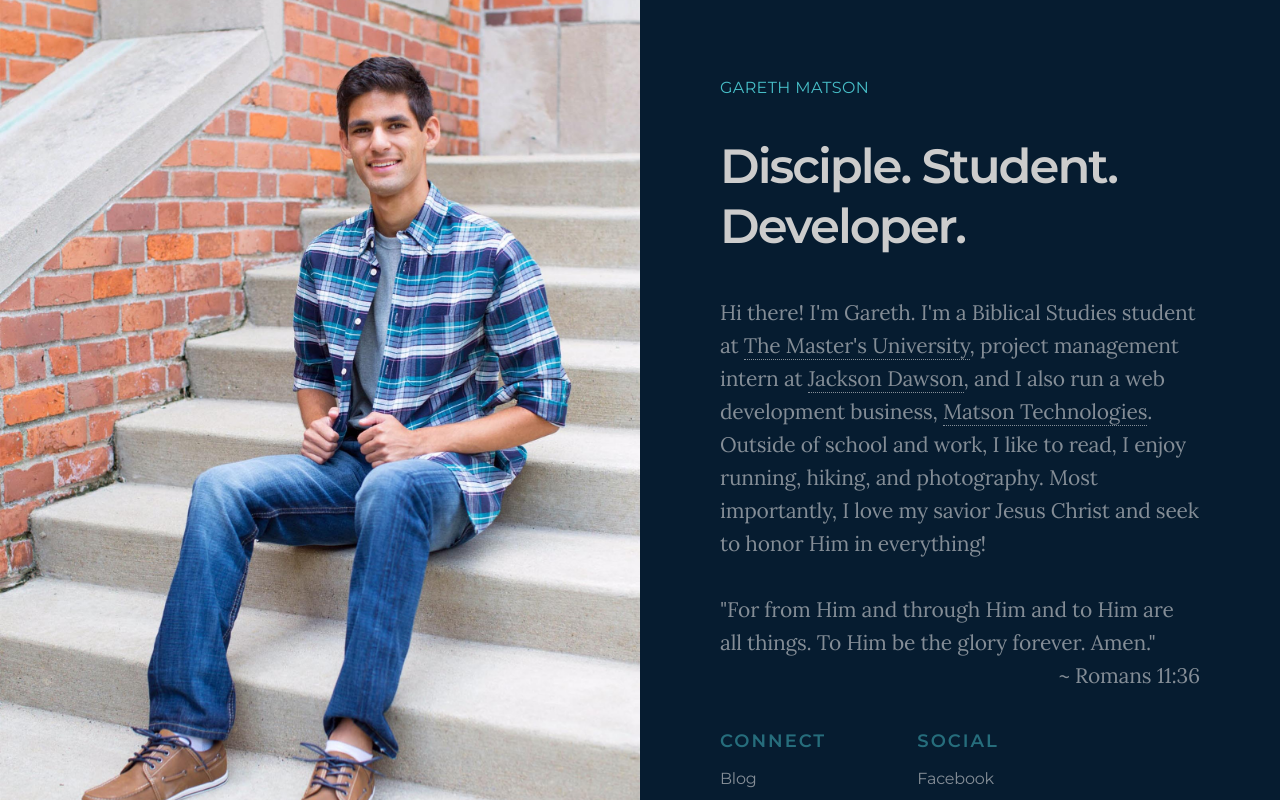
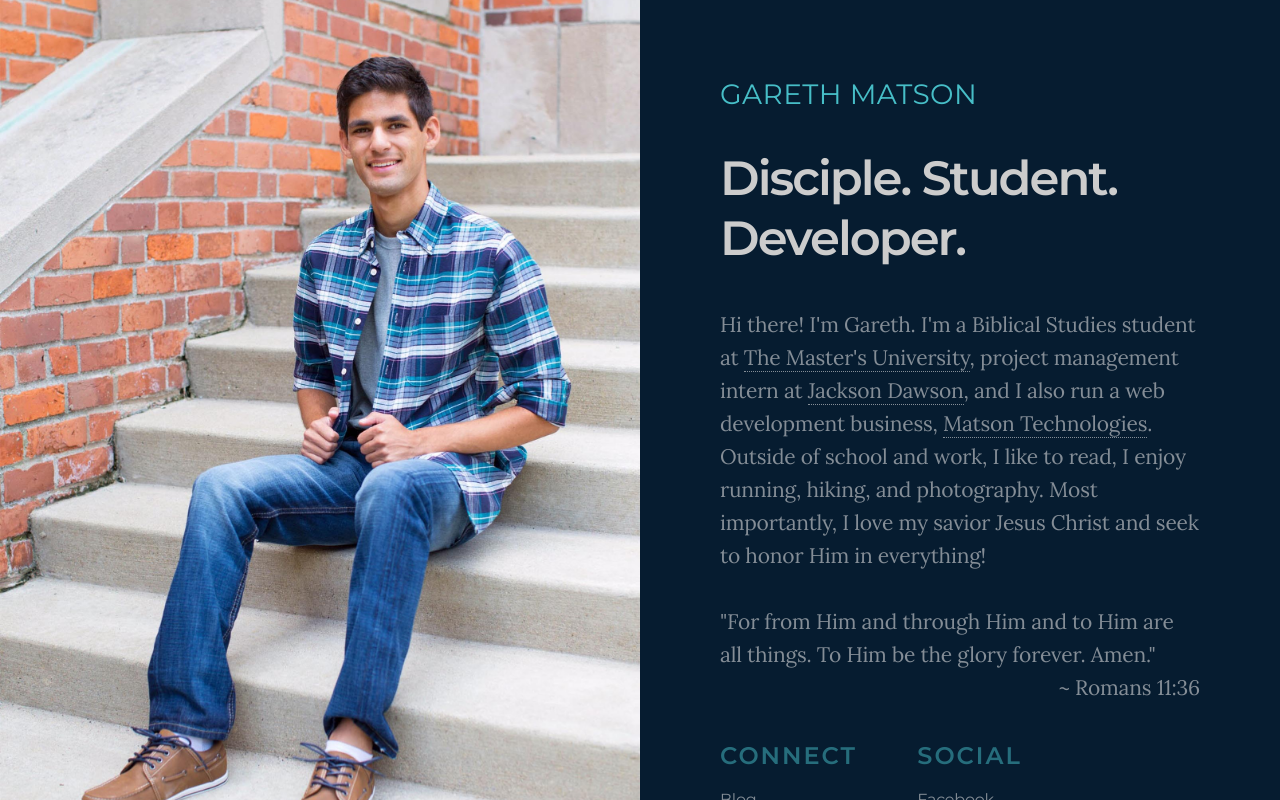
Before and after one commit to gerdums/garethmatson.com, a plain HTML site: page index.html in a window 1280 px wide. Drawn offline with Linux system fonts and the light colour scheme.

Commit message:
increased readability of h3

```diff
--- a/assets/css/split.css
+++ b/assets/css/split.css
@@ -172,8 +172,8 @@ body.page-template-page-fullsingle-split {
   .split-intro h1 {
     font-weight: 400;
     text-transform: uppercase;
-    font-size: 16px;
-    line-height: 16px;
+    font-size: 28px;
+    line-height: 28px;
     margin-bottom: 40px;
     letter-spacing: 0.4px;
     color: #47bec7; }
@@ -210,9 +210,9 @@ body.page-template-page-fullsingle-split {
   .split-lists .split-list h3 {
     font-weight: 600;
     text-transform: uppercase;
-    font-size: 18px;
-    line-height: 18px;
-    margin-bottom: 21px;
+    font-size: 24px;
+    line-height: 24px;
+    margin-bottom: 24px;
     color: #47bec7;
     letter-spacing: 2px;
     opacity: 0.5; }
```
